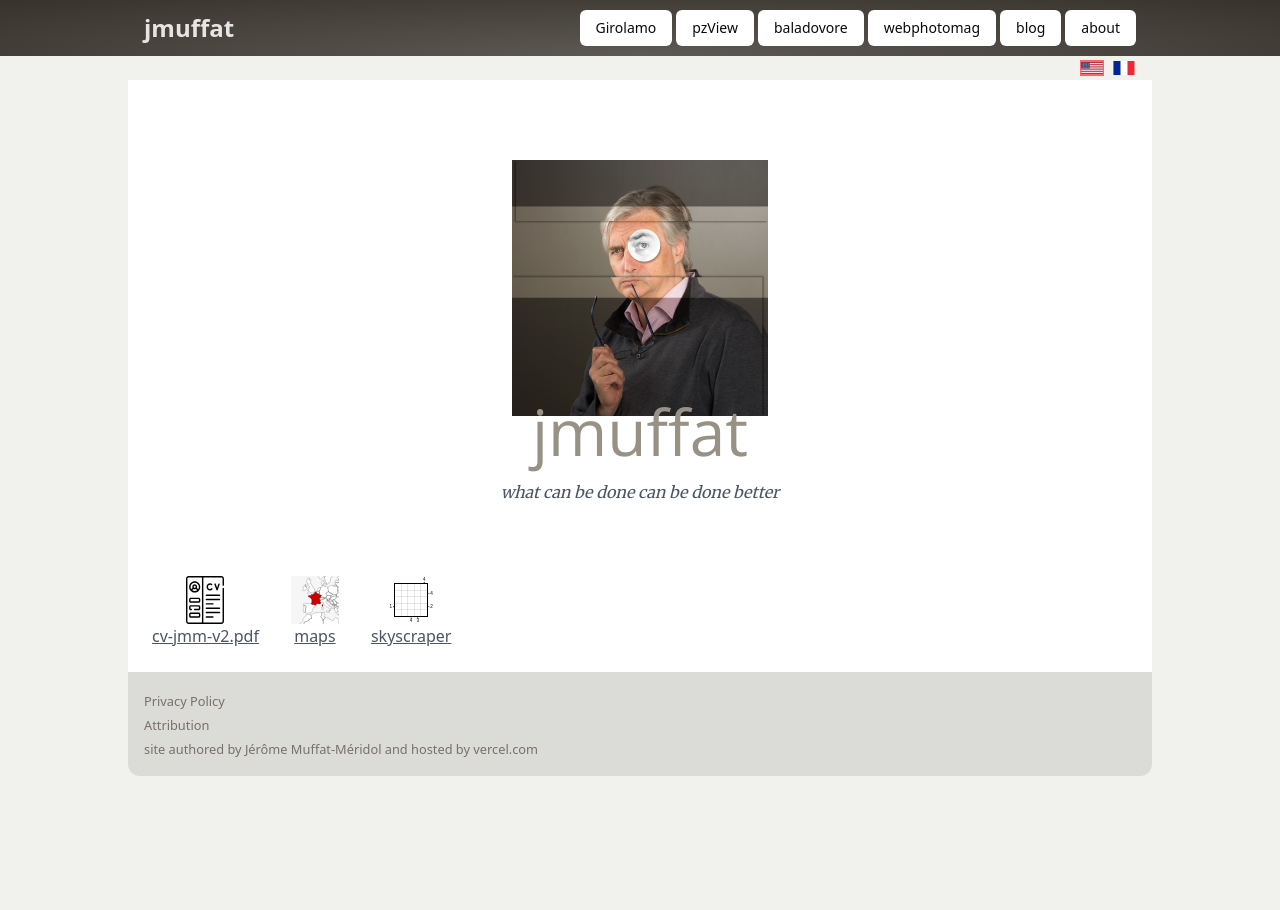
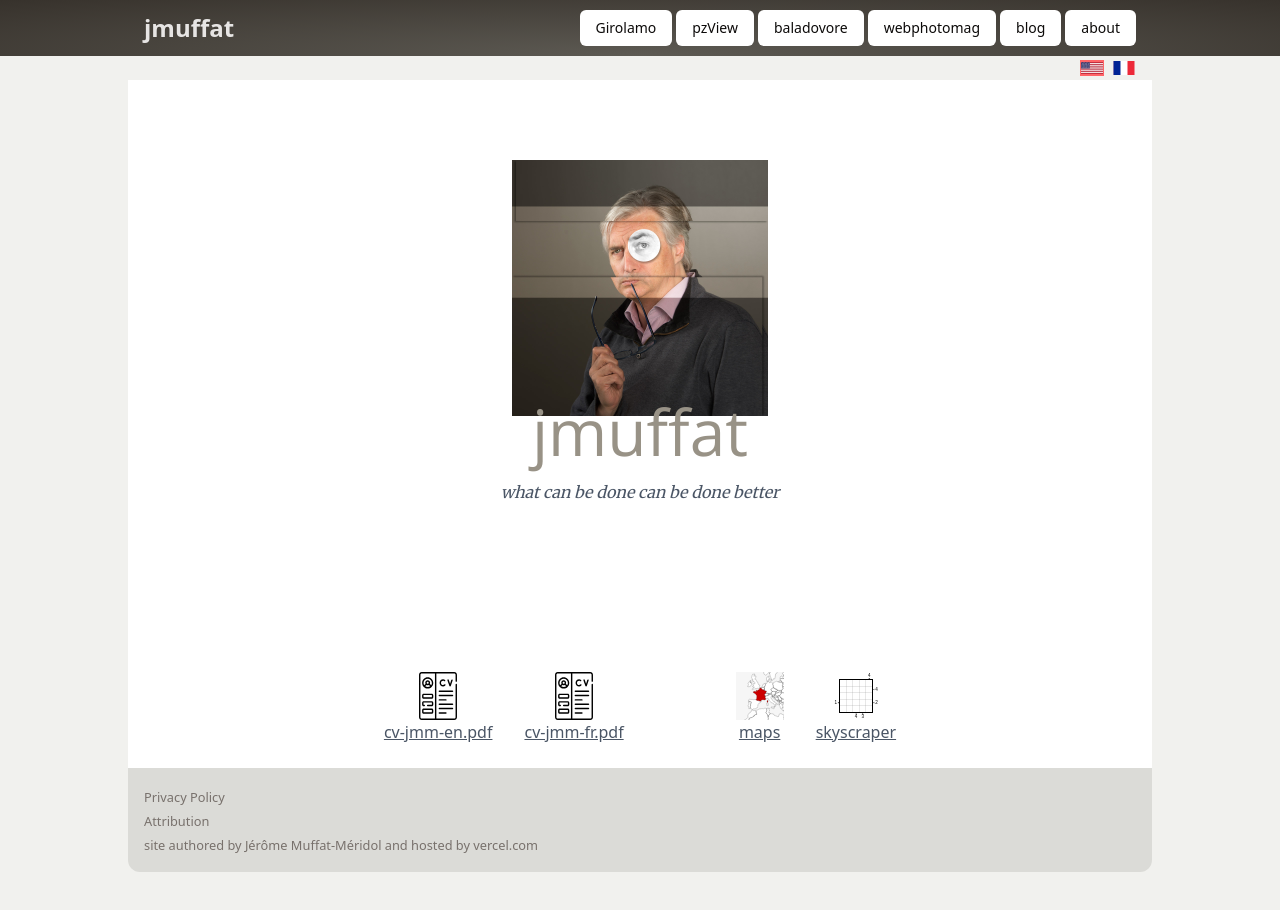
Before and after one commit to jmuffat/jmuffat.com, a Next.js app: page /en/ in a window 1280 px wide. Shown: the top 910 px of the page. Built offline with nearby package versions, Linux system fonts and the light colour scheme.

Commit message:
choice of CV in EN or FR

```diff
--- a/app/[lang]/page.js
+++ b/app/[lang]/page.js
@@ -32,8 +32,10 @@ export default async function HomePage({params}) {
                 <div {...merriweather} className="text-base italic text-gray-600 dark:text-gray-400">what can be done can be done better</div>
             </div>
 
-            <div className="flex flex-row gap-4">
-                <Icon icon={iconCv} href="/download/cv-jmm-v2.pdf" hasLocale target="_blank">cv-jmm-v2.pdf</Icon>
+            <div className="pt-24 flex flex-row gap-4 justify-center">
+                <Icon icon={iconCv} href="/download/cv-jmm-en.pdf" hasLocale target="_blank">cv-jmm-en.pdf</Icon>
+                <Icon icon={iconCv} href="/download/cv-jmm-fr.pdf" hasLocale target="_blank">cv-jmm-fr.pdf</Icon>
+                <div className="w-16"/>
                 <Icon icon={iconMap} href="/maps">maps</Icon>
                 <Icon icon={iconSksc} href="/skyscraper">skyscraper</Icon>
             </div>
```
